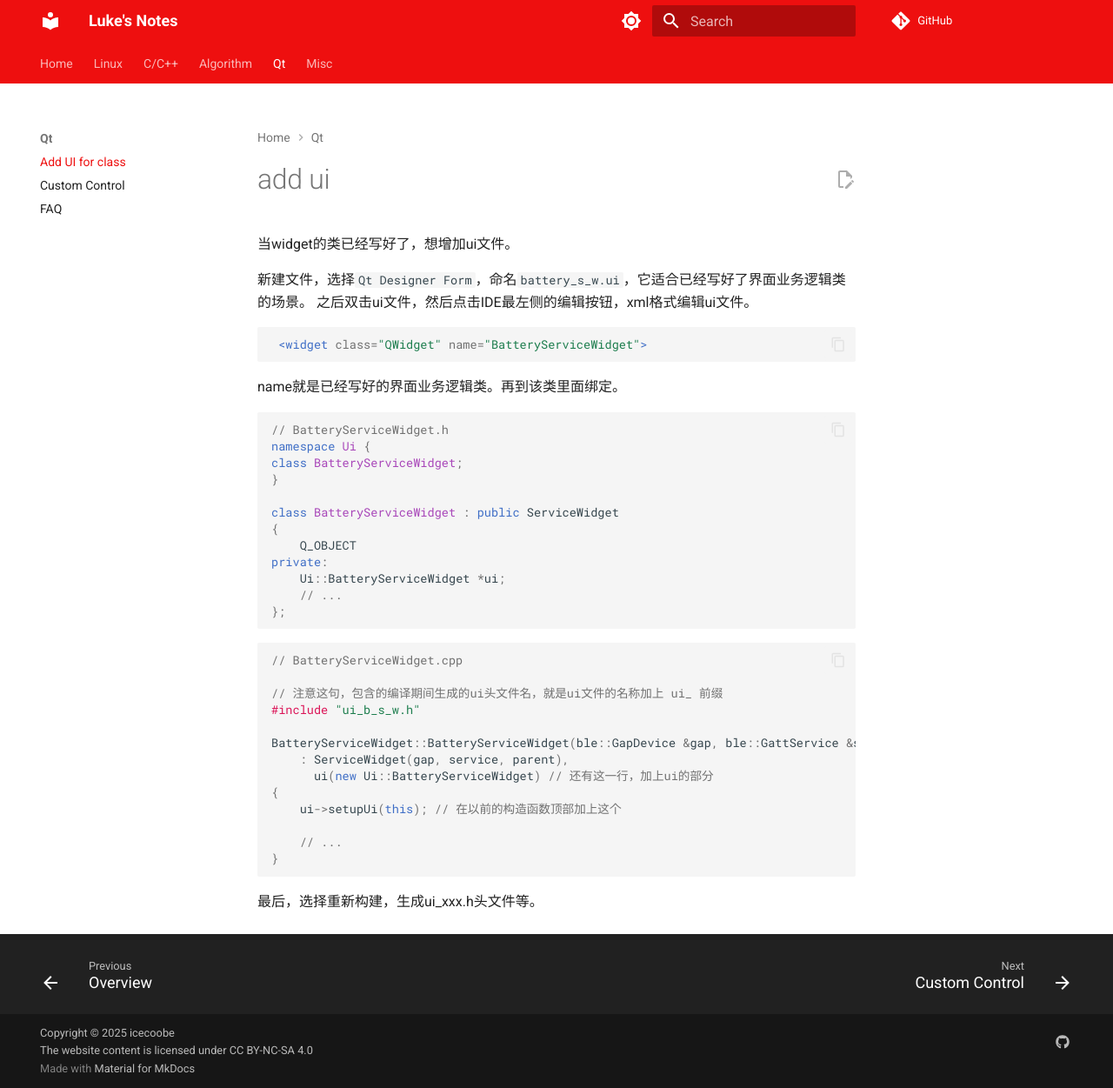
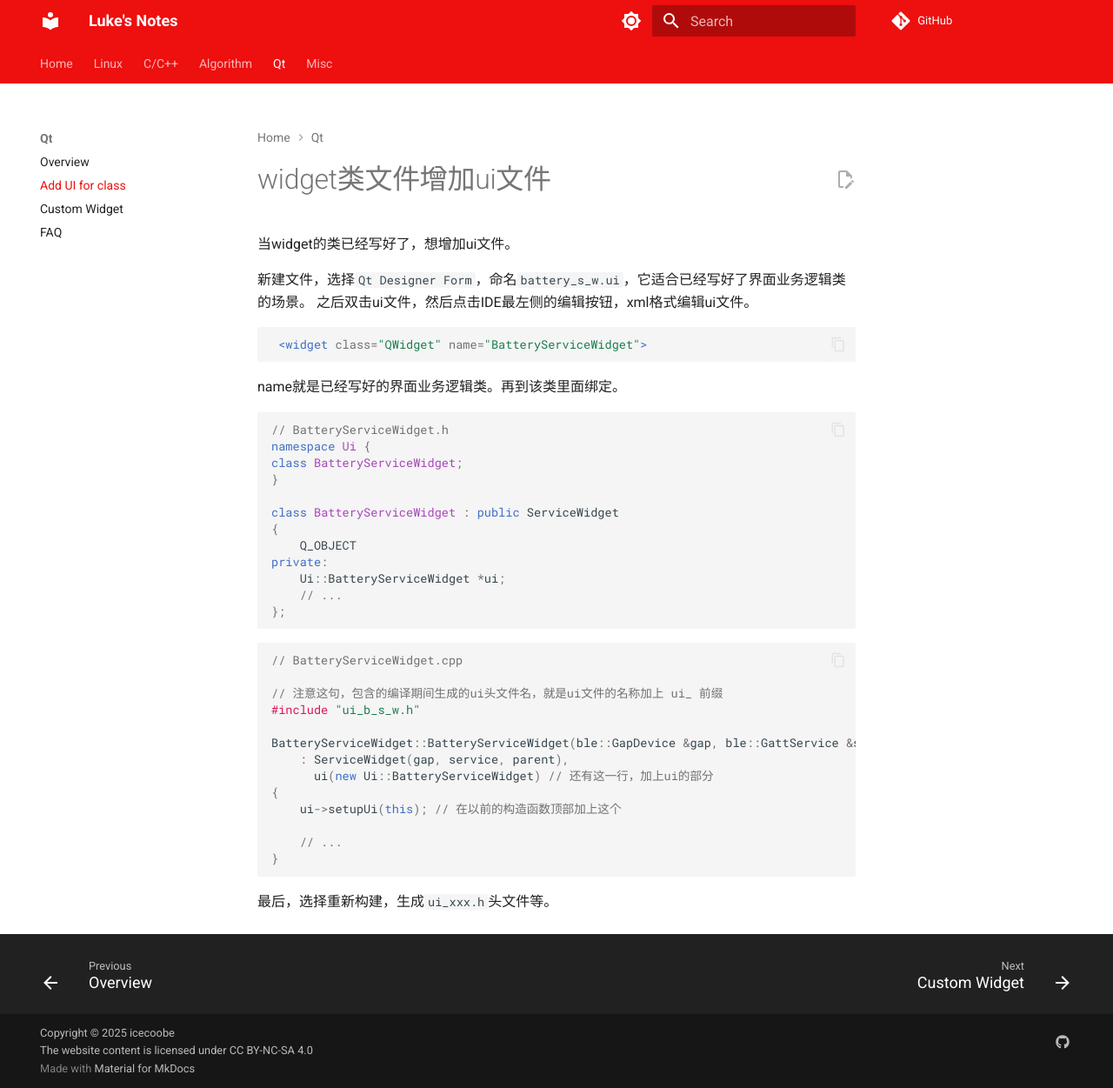
Before and after one commit to icecoobe/notes, an MkDocs documentation site: the page built from docs/Qt/add_ui.md, in a window 1280 px wide and 1251 px high. Shown: the whole window at 87% size. Built offline with MkDocs 1.6.1 and Material for MkDocs 9.7.7, drawn with Linux system fonts in a browser that asks for light colours; comment, search, counter and statistics services are not loaded.

Commit message:
update chapter Qt

````diff
--- a/docs/Qt/add_ui.md
+++ b/docs/Qt/add_ui.md
@@ -1,4 +1,4 @@
-# add ui
+# widget类文件增加ui文件
 
 当widget的类已经写好了，想增加ui文件。
 
@@ -42,4 +42,4 @@ BatteryServiceWidget::BatteryServiceWidget(ble::GapDevice &gap, ble::GattService
 }
 ```
 
-最后，选择重新构建，生成ui_xxx.h头文件等。
+最后，选择重新构建，生成`ui_xxx.h`头文件等。
--- a/docs/Qt/custom_control.md
+++ b/docs/Qt/custom_control.md
@@ -1,6 +1,6 @@
-# custom control
+# 自定义Widget
 
-添加自定义控件的方式，就是新建一个class。可以选择带ui文件的，也可以c++ class，然后勾选qobject这些。
+添加自定义控件的方式，就是新建一个class。可以选择带ui文件的，也可以c++ class，然后勾选`qobject`这些。
 
 ```c++
 // battery_widget.h
--- a/mkdocs.yml
+++ b/mkdocs.yml
@@ -129,8 +129,9 @@ nav:
   - Algorithm:
     - Overview: algo/overview.md
   - Qt:
+    - Overview: Qt/00.overview.md
     - Add UI for class: Qt/add_ui.md
-    - Custom Control: Qt/custom_control.md
+    - Custom Widget: Qt/custom_control.md
     - FAQ: Qt/FAQ.md
   - Misc:
     - Talk: misc/talk.md
````
Also changed, not shown: docs/Qt/00.overview.md (added, +142 -0 lines).
